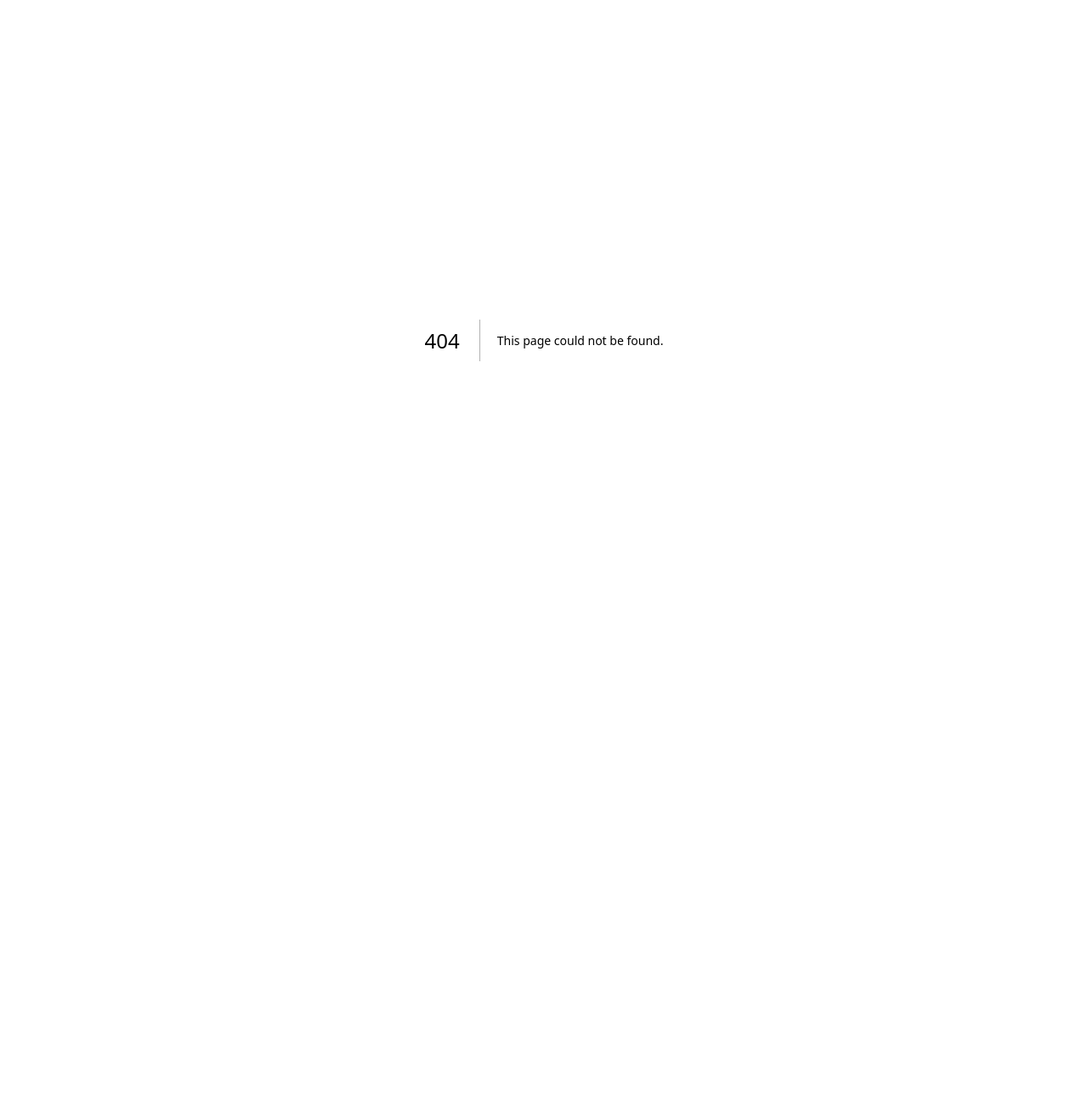
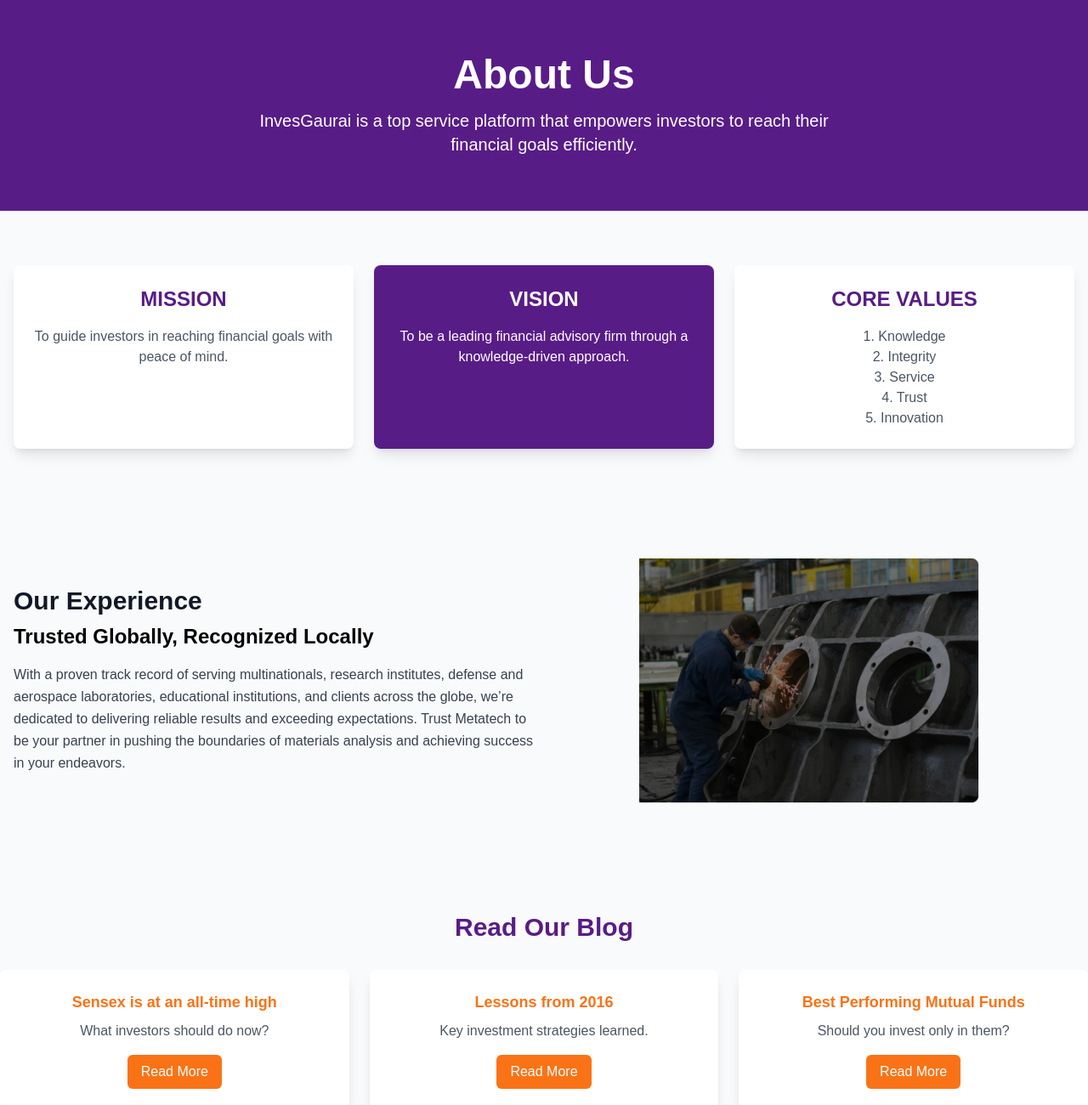
Before and after one commit to DelXN-shivam/Metatech_Industries, a Next.js app: page /aboutus in a window 1280 px wide. Before the commit this address had no page. Shown: the top 1300 px of the page at 85% size. Before the commit the page ends 800 px from the top, so only its background shows below. Built offline with nearby package versions, Linux system fonts and the light colour scheme.

Commit message:
About us pageupdate

```diff
--- /dev/null
+++ b/src/app/aboutus/page.jsx
@@ -0,0 +1,118 @@
+'use client';
+
+import React from 'react';
+import Image from 'next/image';
+
+
+const AboutUsPage = () => {
+    return (
+        <div className="bg-gray-50">
+            {/* Hero Section */}
+            <section className="bg-purple-900 text-white py-16 text-center">
+                <h1 className="text-3xl md:text-5xl font-bold">About Us</h1>
+                <p className="text-lg md:text-xl mt-4 px-6 max-w-3xl mx-auto">
+                    InvesGaurai is a top service platform that empowers investors to reach their financial goals efficiently.
+                </p>
+            </section>
+
+            {/* Mission, Vision, Core Values Section */}
+            <section className="container mx-auto py-16 px-4">
+                <div className="grid grid-cols-1 md:grid-cols-3 gap-6 text-center">
+                    {/* Mission */}
+                    <div className="bg-white p-6 rounded-lg shadow-lg">
+                        <h3 className="text-2xl font-bold text-purple-900">MISSION</h3>
+                        <p className="mt-4 text-gray-600">
+                            To guide investors in reaching financial goals with peace of mind.
+                        </p>
+                    </div>
+
+                    {/* Vision */}
+                    <div className="bg-purple-900 text-white p-6 rounded-lg shadow-lg">
+                        <h3 className="text-2xl font-bold">VISION</h3>
+                        <p className="mt-4">
+                            To be a leading financial advisory firm through a knowledge-driven approach.
+                        </p>
+                    </div>
+
+                    {/* Core Values */}
+                    <div className="bg-white p-6 rounded-lg shadow-lg">
+                        <h3 className="text-2xl font-bold text-purple-900">CORE VALUES</h3>
+                        <p className="mt-4 text-gray-600">
+                            1. Knowledge <br /> 2. Integrity <br /> 3. Service <br /> 4. Trust <br /> 5. Innovation
+                        </p>
+                    </div>
+                </div>
+            </section>
+
+            {/* Our Experience Section */}
+            <section className="container mx-auto py-16 px-4 flex flex-col md:flex-row items-center">
+                <div className="md:w-1/2 text-left">
+                    <h2 className="text-3xl font-bold text-gray-900">Our Experience</h2>
+                    <h3 className="text-2xl font-bold text-black mt-2">
+                        Trusted Globally, Recognized Locally
+                    </h3>
+                    <p className="mt-4 text-gray-700 leading-relaxed">
+                        With a proven track record of serving multinationals, research institutes,
+                        defense and aerospace laboratories, educational institutions, and clients across the globe,
+                        we’re dedicated to delivering reliable results and exceeding expectations.
+                        Trust Metatech to be your partner in pushing the boundaries of materials analysis and achieving success in your endeavors.
+                    </p>
+                </div>
+                <div className="md:w-1/2 flex justify-center mt-6 md:mt-0">
+                    <Image src="/images/image_1.png" alt="38 Years in Service" width={400} height={300} />
+                </div>
+            </section>
+
+            {/* Read Our Blog Section */}
+            <section className="container mx-auto py-16 text-center">
+                <h2 className="text-3xl font-bold text-purple-900">Read Our Blog</h2>
+                <div className="grid grid-cols-1 md:grid-cols-3 gap-6 mt-8">
+                    {/* Blog Post 1 */}
+                    <div className="bg-white p-6 rounded-lg shadow-lg">
+                        <h3 className="text-lg font-bold text-orange-500">Sensex is at an all-time high</h3>
+                        <p className="text-gray-600 mt-2">What investors should do now?</p>
+                        <button className="mt-4 bg-orange-500 text-white px-4 py-2 rounded-md hover:bg-orange-600 transition">
+                            Read More
+                        </button>
+                    </div>
+
+                    {/* Blog Post 2 */}
+                    <div className="bg-white p-6 rounded-lg shadow-lg">
+                        <h3 className="text-lg font-bold text-orange-500">Lessons from 2016</h3>
+                        <p className="text-gray-600 mt-2">Key investment strategies learned.</p>
+                        <button className="mt-4 bg-orange-500 text-white px-4 py-2 rounded-md hover:bg-orange-600 transition">
+                            Read More
+                        </button>
+                    </div>
+
+                    {/* Blog Post 3 */}
+                    <div className="bg-white p-6 rounded-lg shadow-lg">
+                        <h3 className="text-lg font-bold text-orange-500">Best Performing Mutual Funds</h3>
+                        <p className="text-gray-600 mt-2">Should you invest only in them?</p>
+                        <button className="mt-4 bg-orange-500 text-white px-4 py-2 rounded-md hover:bg-orange-600 transition">
+                            Read More
+                        </button>
+                    </div>
+                </div>
+
+                <button className="bg-orange-500 text-white px-6 py-3 rounded-lg font-semibold hover:bg-orange-600 transition mt-8">
+                    View All Posts
+                </button>
+            </section>
+
+            {/* Contact CTA */}
+            <section className="bg-purple-900 text-white py-16 text-center">
+                <h2 className="text-2xl font-bold">Get in Touch for Better Understanding</h2>
+                <input type="text" placeholder="Enter your email" className="mt-4 px-4 py-2 rounded-lg text-black" />
+                <button className="ml-4 bg-orange-500 px-6 py-2 rounded-lg hover:bg-orange-600 transition">
+                    Subscribe
+                </button>
+            </section>
+
+
+
+        </div>
+    );
+};
+
+export default AboutUsPage;
--- a/src/app/components/Footer.jsx
+++ b/src/app/components/Footer.jsx
@@ -12,9 +12,10 @@
 
     return (
         <footer className={`bg-black text-white py-10 transition-opacity duration-1000 ${isVisible ? 'opacity-100' : 'opacity-0'}`}>
-            <div className="container mx-auto flex flex-col lg:flex-row justify-between px-6 lg:px-10">
+            <div className="container mx-auto grid grid-cols-1 md:grid-cols-3 gap-8 px-4 lg:px-10">
+
                 {/* Left Section: Logo & Contact */}
-                <div className="w-full lg:w-1/3 flex flex-col items-center lg:items-start mb-6 lg:mb-0">
+                <div className="flex flex-col items-center md:items-start">
                     <div className="bg-white p-4 mb-4 rounded-lg transform transition duration-500 hover:scale-105">
                         <img
                             src="/images/metatech_logo.png"
@@ -22,19 +23,19 @@
                             className="w-56"
                         />
                     </div>
-                    <p className="text-sm mb-2 text-center lg:text-left">
+                    <p className="text-sm mb-2 text-center md:text-left">
                         476, Narayan Peth, Cosmos Bank Building, <br />
                         Off Laxmi Road, Pune - 411 030.
                     </p>
-                    <p className="text-sm mb-2 text-center lg:text-left">
+                    <p className="text-sm mb-2 text-center md:text-left">
                         Phone: <a href="tel:+919422526706" className="text-white font-semibold hover:text-blue-400 transition duration-300">+91 94225 26706</a>
                     </p>
-                    <p className="text-sm mb-4 text-center lg:text-left">
+                    <p className="text-sm mb-4 text-center md:text-left">
                         Email: <a href="mailto:sales@metatechind.com" className="text-white font-semibold hover:text-blue-400 transition duration-300">sales@metatechind.com</a>
                     </p>
 
                     {/* Social Media Icons */}
-                    <div className="flex justify-center lg:justify-start space-x-3">
+                    <div className="flex justify-center md:justify-start space-x-3">
                         {[Facebook, Instagram, LinkedIn, YouTube].map((Icon, index) => (
                             <a
                                 key={index}
@@ -48,24 +49,26 @@
                 </div>
 
                 {/* Middle Section: Products */}
-                <div className="w-full lg:w-1/3 mb-6 lg:mb-0">
+                <div className="flex flex-col items-center md:items-start">
                     <h3 className="text-lg font-bold mb-2">Products</h3>
                     <ul className="space-y-2">
                         {["Abrasive Sectioning", "Diamond Sectioning", "Hot/Cold Mounting", "Manual/Automatic Polishing", "Microscopes"].map((item, index) => (
-                            <li key={index} className="hover:text-blue-400 transition duration-300 cursor-pointer transform hover:translate-x-1">
-                                {item}
+                            <li key={index}>
+                                <span className="cursor-pointer hover:text-blue-400 transition duration-300">{item}</span>
                             </li>
                         ))}
                     </ul>
                 </div>
 
                 {/* Right Section: Quick Links */}
-                <div className="w-full lg:w-1/3">
+                <div className="flex flex-col items-center md:items-start">
                     <h3 className="text-lg font-bold mb-2">Quick Links</h3>
                     <ul className="space-y-2">
                         {["Home", "Products", "Lab Service", "Course", "About", "Contact"].map((link, index) => (
-                            <li key={index} className="hover:text-blue-400 transition duration-300 cursor-pointer transform hover:translate-x-1">
-                                <a href={`#${link.toLowerCase().replace(" ", "-")}`}>{link}</a>
+                            <li key={index}>
+                                <a href={`#${link.toLowerCase().replace(" ", "-")}`} className="cursor-pointer hover:text-blue-400 transition duration-300">
+                                    {link}
+                                </a>
                             </li>
                         ))}
                     </ul>
--- a/src/app/components/HeroSection.jsx
+++ b/src/app/components/HeroSection.jsx
@@ -96,7 +96,7 @@
                 <div className="bg-orange-500 text-white font-semibold px-6 py-4 text-lg w-80 text-center shadow-lg">
                     38 Years of Undefeated Success
                 </div>
-                <div className="bg-gray-800 text-white font-semibold px-10 py-4 text-lg w-80 text-center shadow-lg">
+                <div className="bg-gray-500 text-white font-semibold px-10 py-4 text-lg w-80 text-center shadow-lg">
                     Explore Us !
                 </div>
             </motion.div>
--- a/src/app/components/QueryAndMap.jsx
+++ b/src/app/components/QueryAndMap.jsx
@@ -1,68 +1,74 @@
 'use client';
 
-import React from 'react';
+import React, { useEffect, useState } from 'react';
 import MapPage from './MapService';
 
+const QueryAndMap = () => {
+    const [isVisible, setIsVisible] = useState(false);
 
-const QueryAndMap = () => {
+    useEffect(() => {
+        setTimeout(() => setIsVisible(true), 200);
+    }, []);
+
     return (
         <div>
-            <section className="py-10 bg-gray-50">
+            <section className={`py-10 bg-gray-50 transition-opacity duration-1000 ${isVisible ? 'opacity-100' : 'opacity-0'}`}>
                 {/* Section Title */}
-                <h2 className="text-2xl md:text-3xl  font-bold text-center text-black mb-6">
+                <h2 className="text-2xl md:text-3xl font-bold text-center text-black mb-6 transition-transform duration-700 ease-in-out transform hover:scale-105">
                     Ask a Query
                 </h2>
 
                 {/* Content Wrapper */}
-                <div className="container mx-auto flex flex-col lg:flex-row items-center space-y-2 lg:space-y-0 lg:space-x-2 px-2">
+                <div className="container mx-auto flex flex-col lg:flex-row items-center space-y-6 lg:space-y-0 lg:space-x-6 px-4">
+
                     {/* Image Section */}
                     <div className="w-full lg:w-1/2 flex items-center rounded-lg">
-                        <div className="relative w-full h-64 md:h-80 lg:h-[380px] rounded-lg">
+                        <div className="relative w-full h-64 md:h-80 lg:h-[380px] rounded-lg overflow-hidden shadow-lg transform transition duration-500 hover:scale-105">
                             <MapPage />
                         </div>
                     </div>
 
                     {/* Form Section */}
-                    <div className="border w-full lg:w-1/2 bg-white p-6 rounded-lg shadow-lg flex flex-col items-center lg:items-start">
+                    <div className="border w-full lg:w-1/2 bg-white p-6 rounded-lg shadow-lg flex flex-col items-center lg:items-start transition-transform duration-500 hover:shadow-2xl">
                         <div className="w-full">
-                            <h2 className="text-2xl font-semibold mb-6 text-center lg:text-left">
+                            <h2 className="text-2xl font-semibold mb-6 text-center lg:text-left transform transition duration-500 hover:text-orange-500">
                                 Request for a Machine
                             </h2>
-                            <form>
+                            <form className="space-y-4">
                                 {/* Input Fields */}
                                 <div className="grid grid-cols-1 md:grid-cols-2 gap-4">
                                     <input
                                         type="text"
                                         placeholder="Your Name"
-                                        className="border border-orange-300 rounded-md p-2 focus:outline-none focus:ring-2 focus:ring-orange-500"
+                                        className="border border-orange-300 rounded-md p-2 focus:outline-none focus:ring-2 focus:ring-orange-500 transition-transform duration-300 hover:scale-105"
                                     />
                                     <input
                                         type="email"
                                         placeholder="Email"
-                                        className="border border-orange-300 rounded-md p-2 focus:outline-none focus:ring-2 focus:ring-orange-500"
+                                        className="border border-orange-300 rounded-md p-2 focus:outline-none focus:ring-2 focus:ring-orange-500 transition-transform duration-300 hover:scale-105"
                                     />
                                     <input
                                         type="text"
                                         placeholder="Phone"
-                                        className="border border-orange-300 rounded-md p-2 focus:outline-none focus:ring-2 focus:ring-orange-500"
+                                        className="border border-orange-300 rounded-md p-2 focus:outline-none focus:ring-2 focus:ring-orange-500 transition-transform duration-300 hover:scale-105"
                                     />
                                     <input
                                         type="text"
                                         placeholder="Product"
-                                        className="border border-orange-300 rounded-md p-2 focus:outline-none focus:ring-2 focus:ring-orange-500"
+                                        className="border border-orange-300 rounded-md p-2 focus:outline-none focus:ring-2 focus:ring-orange-500 transition-transform duration-300 hover:scale-105"
                                     />
                                 </div>
 
                                 {/* Textarea */}
                                 <textarea
                                     placeholder="Describe the product"
-                                    className="border border-orange-300 rounded-md p-2 mt-4 w-full h-24 focus:outline-none focus:ring-2 focus:ring-orange-500"
+                                    className="border border-orange-300 rounded-md p-2 mt-4 w-full h-24 focus:outline-none focus:ring-2 focus:ring-orange-500 transition-transform duration-300 hover:scale-105"
                                 ></textarea>
 
                                 {/* Submit Button */}
                                 <button
                                     type="submit"
-                                    className="bg-orange-500 text-white font-semibold py-2 px-6 rounded-md mt-4 w-full hover:bg-orange-500"
+                                    className="bg-orange-500 text-white font-semibold py-2 px-6 rounded-md mt-4 w-full hover:bg-orange-600 transition-all duration-300 transform hover:scale-105 shadow-md"
                                 >
                                     Send Message
                                 </button>
@@ -70,10 +76,9 @@
                         </div>
                     </div>
                 </div>
-
             </section>
         </div>
     );
 };
 
-export default QueryAndMap
+export default QueryAndMap;
--- a/src/app/page.js
+++ b/src/app/page.js
@@ -6,6 +6,8 @@
 import WhatSetsSection from "./components/WhatSetsSection";
 import Footer from "./components/Footer";
 import QueryAndMap from "./components/QueryAndMap";
+import TeamAndBlog from "./aboutus/page";
+import AboutUsPage from "./aboutus/page";
 
 const Home = () => {
   return (
@@ -13,22 +15,23 @@
       {/* <Header /> */}
 
       {/* Hero Section */}
-      <HeroSection />
+      {/* <HeroSection /> */}
 
       {/* Expertise Section */}
-      <ExpertiseSection />
+      {/* <ExpertiseSection /> */}
 
       {/* What Sets Us Apart Section */}
-      <WhatSetsSection />
+      {/* <WhatSetsSection /> */}
 
       {/* Services Section */}
-      <OurServicesSection />
+      {/* <OurServicesSection /> */}
 
       {/* Contact Form Section */}
-      <QueryAndMap />
+      {/* <QueryAndMap /> */}
 
       {/* About Us Section + Footer*/}
-      <Footer />
+      {/* <Footer /> */}
+      <AboutUsPage />
     </div>
   );
 };
```
